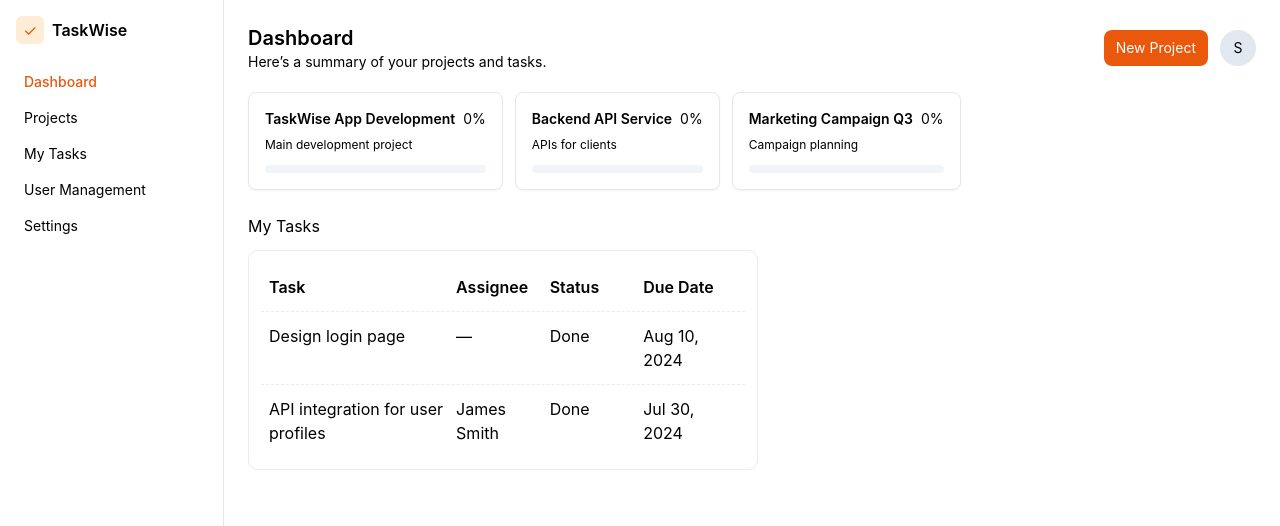
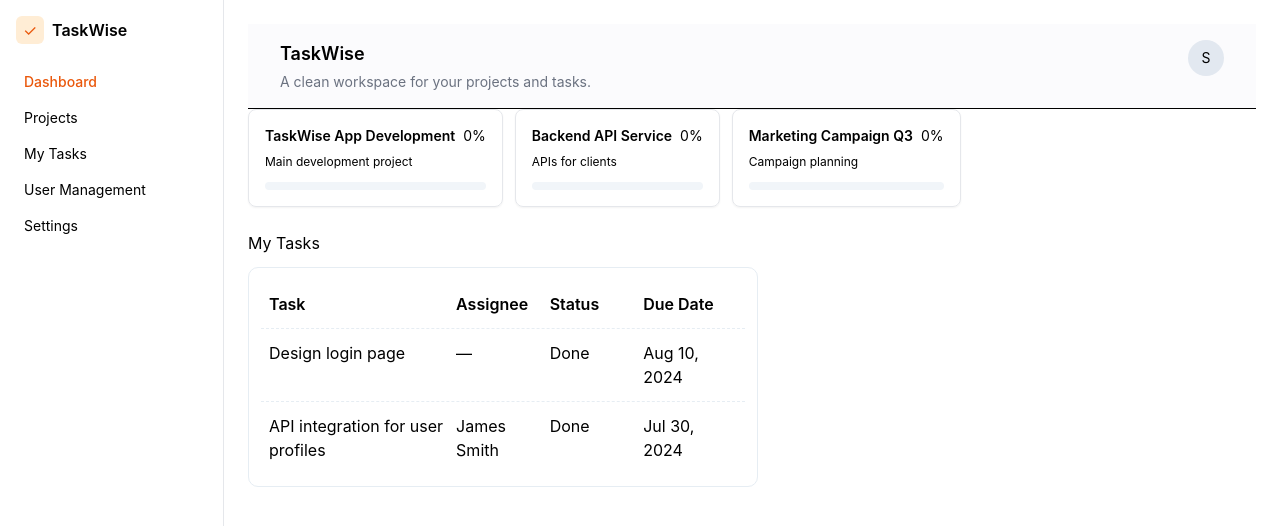
Before and after one commit to anusua-roy/task-wise, a React (Vite) app in the folder frontend/: page /dashboard in a window 1280 px wide. Both pictures are taken after a click on the button "Sign in with SSO". Shown: the top 526 px of the page. Built offline with nearby package versions, Linux system fonts and the light colour scheme.

Commit message:
Update Header.tsx

```diff
--- a/frontend/src/components/Header.tsx
+++ b/frontend/src/components/Header.tsx
@@ -1,18 +1,60 @@
+// src/components/Header.tsx
 import React, { useState, useRef, useEffect } from "react";
-import { useNavigate } from "react-router-dom";
+import { useNavigate, useLocation } from "react-router-dom";
 import { useAuth } from "../contexts/AuthContext";
 import { ROUTE_NAMES } from "../routes/constants";
+
+/**
+ * Route metadata table:
+ * - Expand this list as needed.
+ * - First matching entry is used.
+ */
+const ROUTE_META = [
+  {
+    test: (p: string) => p === "/" || p === "/projects",
+    title: "Projects",
+    description: "Browse and manage your projects.",
+  },
+  {
+    test: (p: string) => p.startsWith("/projects/"),
+    title: "Project Details",
+    description: "Detailed view of the selected project and its tasks.",
+  },
+  {
+    test: (p: string) => p.startsWith("/my-tasks"),
+    title: "My Tasks",
+    description: "Tasks assigned to you and your current progress.",
+  },
+  {
+    test: (p: string) => p.startsWith("/settings"),
+    title: "Settings",
+    description: "Manage your account and application settings.",
+  },
+];
 
 export default function Header() {
   const { user, signOut } = useAuth();
   const navigate = useNavigate();
+  const location = useLocation();
   const [open, setOpen] = useState(false);
   const ref = useRef<HTMLDivElement | null>(null);
+
+  const { pathname } = location;
+
+  // Find route-specific metadata
+  const match = ROUTE_META.find((r) => r.test(pathname));
+
+  // Fallbacks (REQUIRED CHANGE YOU ASKED FOR)
+  const title = match ? match.title : "TaskWise";
+  const description = match
+    ? match.description
+    : "A clean workspace for your projects and tasks.";
 
   useEffect(() => {
     function onDoc(e: MouseEvent) {
       if (!ref.current) return;
-      if (!ref.current.contains(e.target as Node)) setOpen(false);
+      if (!(e.target instanceof Node)) return;
+      if (!ref.current.contains(e.target)) setOpen(false);
     }
     document.addEventListener("click", onDoc);
     return () => document.removeEventListener("click", onDoc);
@@ -23,37 +65,39 @@ export default function Header() {
     navigate(ROUTE_NAMES.SIGNIN, { replace: true });
   }
 
+  // Update browser tab title
+  useEffect(() => {
+    try {
+      document.title = `${title} — TaskWise`;
+    } catch {}
+  }, [title]);
+
   return (
-    <header className="flex flex-col md:flex-row md:items-center md:justify-between mb-5">
-      <div>
-        <h1 className="text-xl font-semibold">Dashboard</h1>
-        <p className="text-muted text-sm">
-          Here’s a summary of your projects and tasks.
-        </p>
-      </div>
+    <header className="border-b bg-[color:var(--bg)] border-[color:var(--muted-border)]">
+      <div className="max-w-5xl mx-auto px-4 sm:px-6 lg:px-8 py-4 flex items-start justify-between gap-4">
 
-      <div className="flex items-center gap-3 mt-3 md:mt-0">
-        <button className="px-3 py-2 rounded-lg bg-orange-600 text-white text-sm">
-          New Project
-        </button>
+        {/* Dynamic Title + Description */}
+        <div>
+          <h1 className="text-lg font-semibold">{title}</h1>
+          <p className="text-sm text-[color:var(--muted)] mt-1">{description}</p>
+        </div>
 
-        <div
-          className="relative"
-          ref={ref}
-          aria-expanded={open}
-          aria-haspopup="true"
-        >
+        {/* Avatar + Menu */}
+        <div className="relative" ref={ref}>
           <button
             onClick={() => setOpen((s) => !s)}
+            aria-haspopup="true"
+            aria-expanded={open}
             className="w-9 h-9 rounded-full bg-slate-200 flex items-center justify-center text-sm"
+            type="button"
           >
             {user?.name ? user.name[0].toUpperCase() : "U"}
           </button>
 
           {open && (
             <div
-              className="absolute right-0 mt-2 w-44 bg-white dark:bg-slate-800 border border-border rounded-md shadow-md z-50 transform translate-y-1"
               role="menu"
+              className="absolute right-0 mt-2 w-40 rounded-md border bg-[color:var(--card-bg)] shadow-lg z-50"
             >
               <button
                 onClick={() => {
@@ -65,12 +109,13 @@ export default function Header() {
               >
                 Profile
               </button>
+
               <button
                 onClick={() => {
                   setOpen(false);
                   handleSignOut();
                 }}
-                className="w-full text-left px-3 py-2 text-sm hover:bg-slate-50"
+                className="w-full text-left px-3 py-2 text-sm text-red-600 hover:bg-slate-50"
                 role="menuitem"
               >
                 Logout
```
